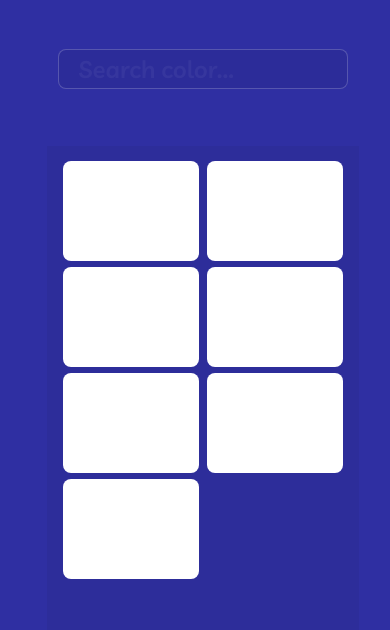
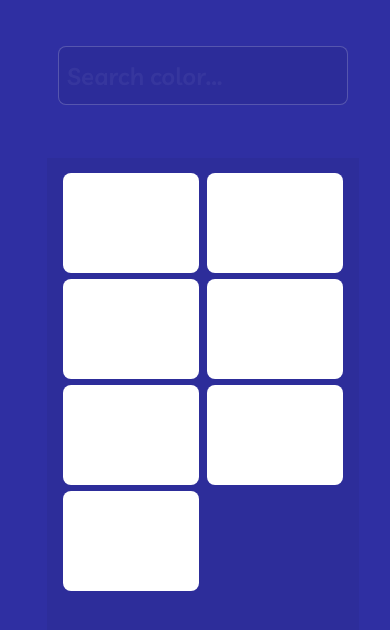
Before and after one commit to mihaipaulstd/color-search, a website: page index.html in a window 390 px wide. Drawn offline with Linux system fonts and the light colour scheme.

Commit message:
better input responsiveness

```diff
--- a/style/scss/main.scss
+++ b/style/scss/main.scss
@@ -30,10 +30,10 @@ body {
   }
   input {
     background-color: rgba(#000, 0.05);
-    height: 2.5rem;
+    height: 7vh;
     width: calc(12rem + 25vw);
     outline: none;
-    padding: 0.5rem 1.2rem;
+    padding: 2vw;
     border: 1px solid rgba(#fff, 0.2);
     border-radius: 0.5rem;
     color: rgba(#fff, .75);
@@ -84,5 +84,3 @@ body {
   color: rgba(#fff, .05);
   opacity: 1;
 }
-
-// @media only screen and (min-width)
```
Also changed, not shown: style/css/main.css, 1 other file.
